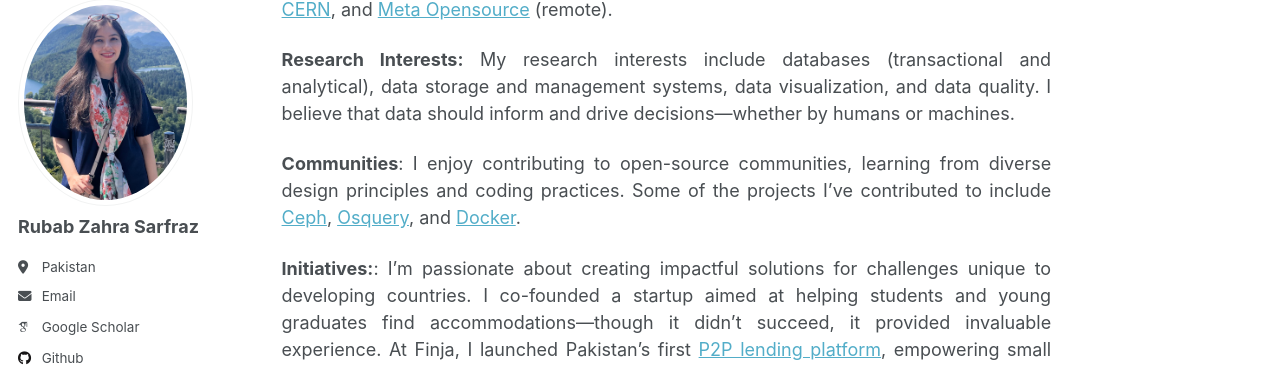
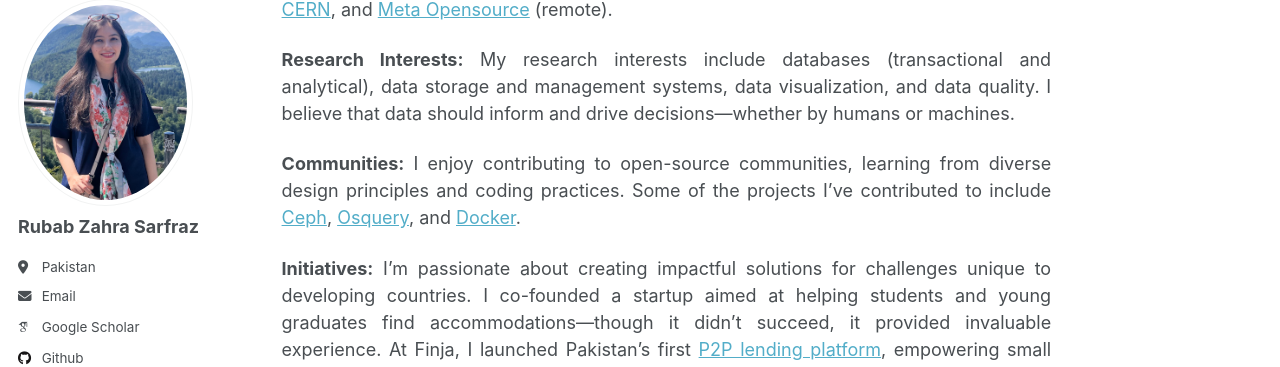
Before and after one commit to rubabzs/rubabzs.github.io, a Jekyll site: the page built from _pages/about.md, in a window 1280 px wide and 900 px high, scrolled down 366 px. Shown: the part 107-474 px from the top of the window. Built offline with Jekyll 4.4.1, drawn with Linux system fonts in a browser that asks for light colours; some web fonts are replaced.

Commit message:
added a colon

```diff
--- a/_pages/about.md
+++ b/_pages/about.md
@@ -15,9 +15,9 @@ I hold a BS in Computer Engineering from the University of Engineering & Technol
 
 <b>Research Interests:</b> My research interests include databases (transactional and analytical), data storage and management systems, data visualization, and data quality. I believe that data should inform and drive decisions—whether by humans or machines.
 
-<b>Communities</b>: I enjoy contributing to open-source communities, learning from diverse design principles and coding practices. Some of the projects I’ve contributed to include [Ceph](https://ceph.io/en), [Osquery](https://www.osquery.io/), and [Docker](https://www.docker.com/).
+<b>Communities:</b> I enjoy contributing to open-source communities, learning from diverse design principles and coding practices. Some of the projects I’ve contributed to include [Ceph](https://ceph.io/en), [Osquery](https://www.osquery.io/), and [Docker](https://www.docker.com/).
 
-<b>Initiatives:</b>:
+<b>Initiatives:</b>
 I’m passionate about creating impactful solutions for challenges unique to developing countries. I co-founded a startup aimed at helping students and young graduates find accommodations—though it didn’t succeed, it provided invaluable experience. At Finja, I launched Pakistan’s first [P2P lending platform](https://x.com/SECPakistan/status/1526596678219972609), empowering small businesses and mid-tier investors, and contributed to SECP regulations to protect SMEs. I also built the country’s first data-driven credit engine for undocumented SMEs. Now at BridgeLinx, I focus on solving challenges that benefit truck drivers in Pakistan.
 
 Here is my full [CV](http://rubabzs.github.io/files/Rubab_Zahra_Sarfraz_CV.pdf).
```
